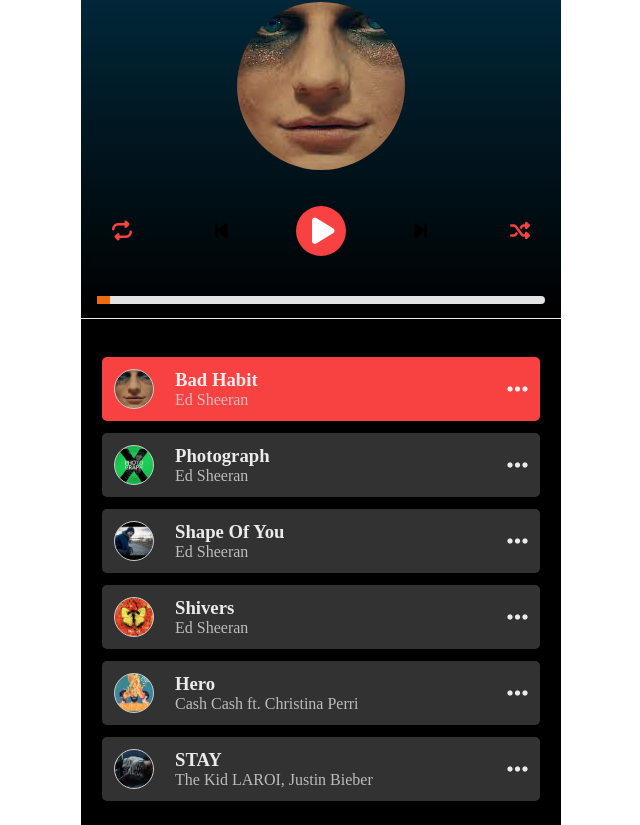
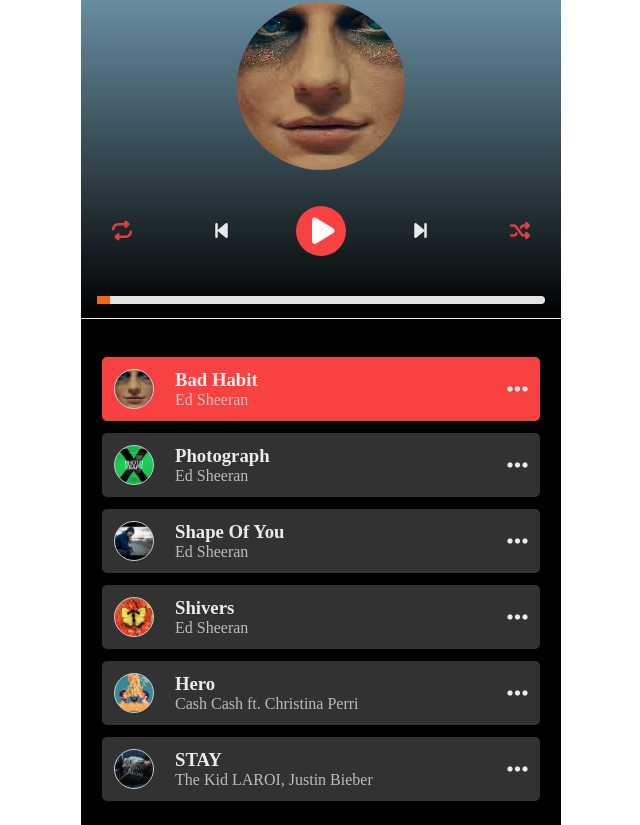
Before and after one commit to b1tj/music-player, a plain HTML site: page index.html in a window 1280 px wide. Shown: the part 75-900 px from the top of the page, without its empty margins (319-959 px from the left). Drawn offline with Linux system fonts and the light colour scheme.

Commit message:
fix background

```diff
--- a/asset/css/style.css
+++ b/asset/css/style.css
@@ -10,8 +10,14 @@ body {
     align-items: center;
 }
 
-.btn.active {
-    color: #f84242;
+/* Css general */
+.white {
+    color: #fff;
+    opacity: 0.9;
+}
+
+.btn.active i{
+    color: #f84242 !important;
 }
 
 .song.active {
@@ -53,6 +59,7 @@ body {
     display: flex;
     flex-direction: column;
     align-items: center;
+    background-color: #fff;
     background-image: linear-gradient( 180deg, rgba(2, 95, 138, 0.5), rgba(0, 0, 0, 1));
 }
 
@@ -108,6 +115,11 @@ header h4 {
     color: #fff;
     border-radius: 50%;
     position: relative;
+}
+
+.control .btn-backward-step,
+.control .btn-forward-step {
+    color: #fff
 }
 
 .controls .btn-toggle-play .icon-play,
--- a/index.html
+++ b/index.html
@@ -35,20 +35,20 @@
                 <!-- Controls -->
                 <div class="controls">
                     <div class="btn btn-repeat">
-                        <i class="fa-solid fa-repeat"></i>
+                        <i class="fa-solid fa-repeat white"></i>
                     </div>
                     <div class="btn btn-backward-step">
-                        <i class="fa-solid fa-backward-step"></i>
+                        <i class="fa-solid fa-backward-step white"></i>
                     </div>
                     <div class="btn btn-toggle-play">
                         <i class="fa-solid fa-play icon-play"></i>
                         <i class="fa-solid fa-pause icon-pause"></i>
                     </div>
                     <div class="btn btn-forward-step">
-                        <i class="fa-solid fa-forward-step"></i>
+                        <i class="fa-solid fa-forward-step white"></i>
                     </div>
                     <div class="btn btn-shuffle">
-                        <i class="fa-solid fa-shuffle"></i>
+                        <i class="fa-solid fa-shuffle white"></i>
                     </div>
                 </div>
 
```
